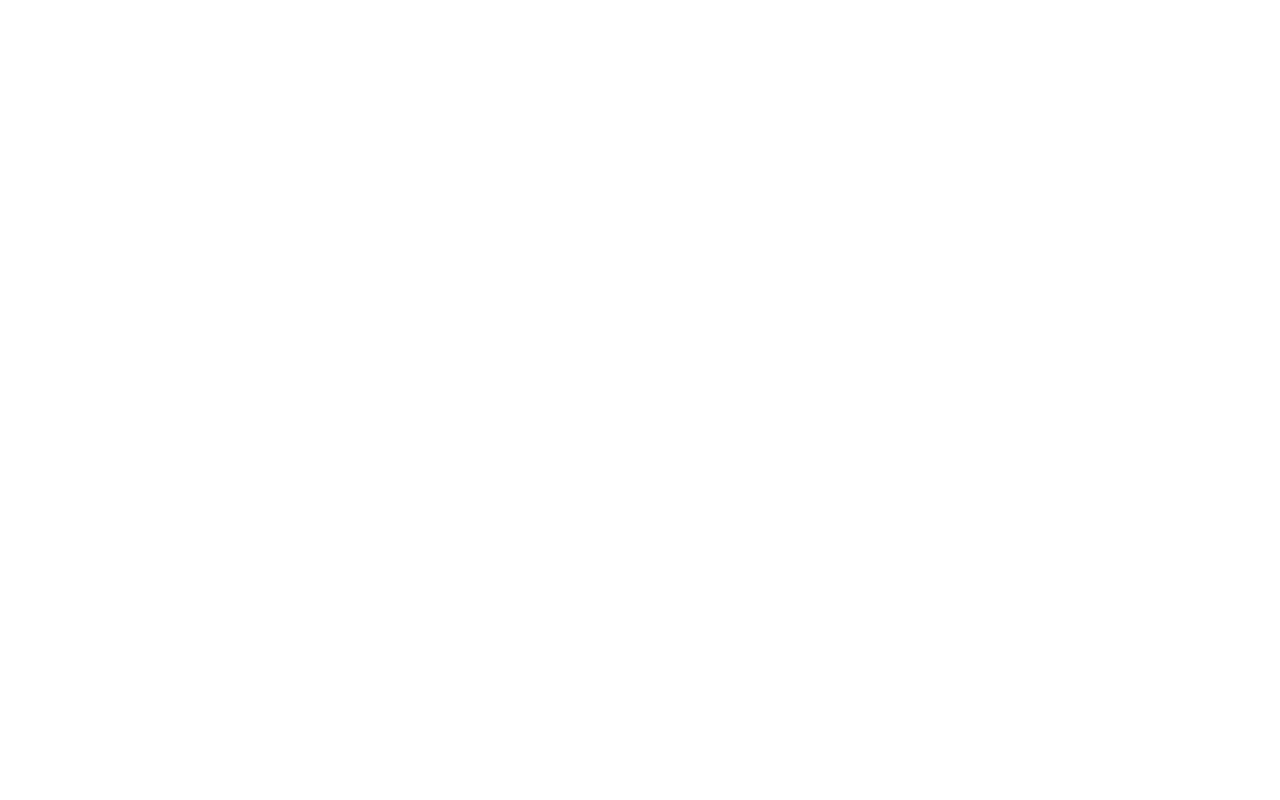
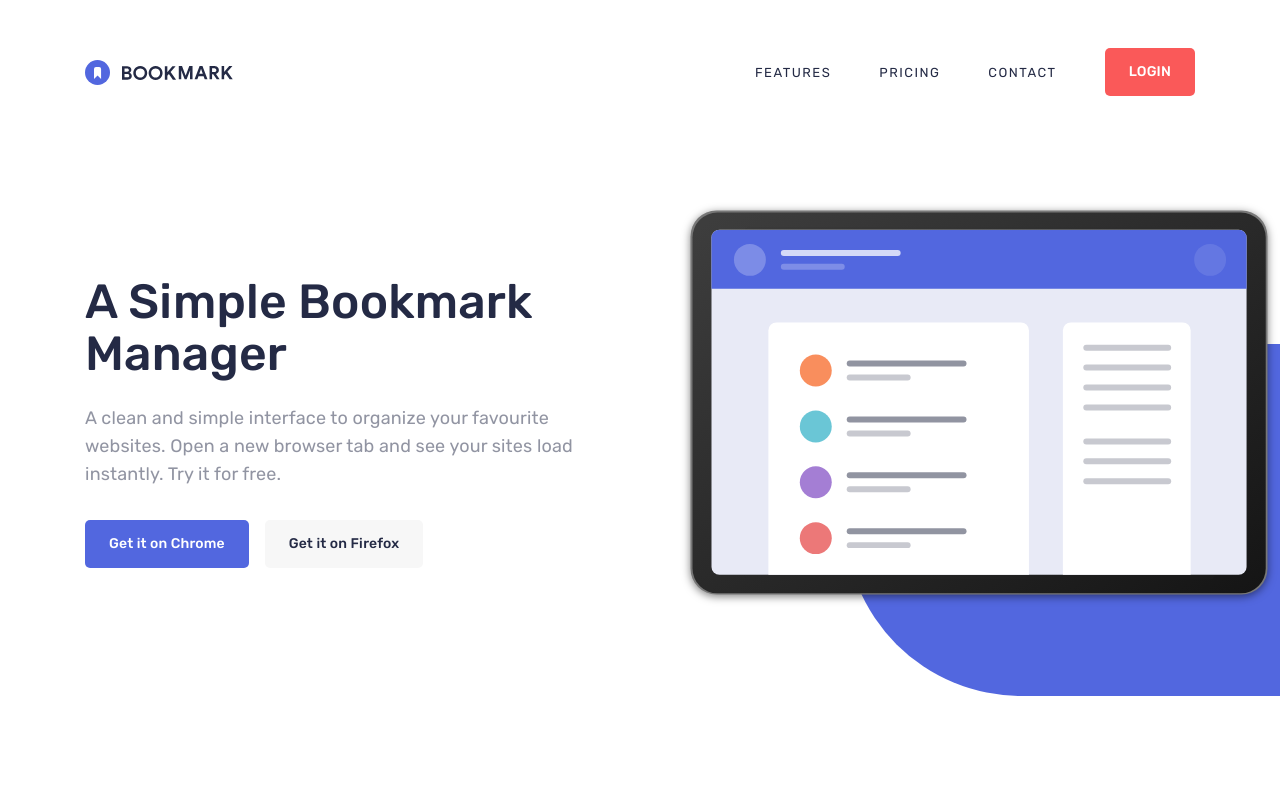
Before and after one commit to thtflx/bookmark, a plain HTML site: page index.html in a window 1280 px wide. Drawn offline with Linux system fonts and the light colour scheme.

Commit message:
Initial commit

```diff
--- a/css/styles.css
+++ b/css/styles.css
@@ -3,9 +3,9 @@
 :root {
     --blue: #5267DF;
     --red: #FA5959;
-    --dark-blue: #242A45;
-    --dark-blue-75: rgb(36, 42, 69, 0.75);
-    --dark-blue-50: rgb(36, 42, 69, 0.5);
+    --text-color: #242A45;
+    --text-color-75: rgb(36, 42, 69, 0.75);
+    --text-color-50: rgb(36, 42, 69, 0.5);
     --grey: #9194A2;
 }
 
@@ -63,10 +63,11 @@ body {
     padding: 0;
     margin: 0;
     font-size: 16px;
+    overflow-x: hidden;
     line-height: 36px;
     letter-spacing: 0.15px;
     font-family: "Rubik", "Arial", sans-serif;
-    color: var(--dark-blue-50);
+    color: var(--text-color-50);
     background-color: #fff;
 }
 
@@ -124,9 +125,9 @@ select:-webkit-autofill:focus {
 
 .container {
     width: 100%;
-    max-width: 700px;
-    padding-left: 50px;
-    padding-right: 50px;
+    max-width: 1150px;
+    padding-left: 20px;
+    padding-right: 20px;
     margin-right: auto;
     margin-left: auto;
 }
@@ -139,6 +140,208 @@ select:-webkit-autofill:focus {
 }
 
 
+/* BUTTON */
+
+.button {
+    display: inline-block;
+    padding: 8px 22px;
+    font-size: 14px;
+    line-height: 2;
+    font-weight: 500;
+    border: 2px solid transparent;
+    text-decoration: none;
+    cursor: pointer;
+    text-align: center;
+    white-space: nowrap;
+    border-radius: 5px;
+}
+
+.button:active {
+    opacity: 0.6;
+}
+
+.button--red {
+    background-color: var(--red);
+    color: #fff;
+}
+
+.button--red:hover {
+    border-color: var(--red);
+    color: var(--red);
+    background-color: #fff;
+}
+
+.button--blue {
+    background-color: var(--blue);
+    color: #fff;
+}
+
+.button--blue:hover {
+    border-color: var(--blue);
+    color: var(--blue);
+    background-color: #fff;
+}
+
+.button--grey {
+    background-color: #f7f7f7;
+    color: var(--text-color);
+}
+
+.button--grey:hover {
+    border-color: var(--grey);
+    color: var(--grey);
+    background-color: #fff;
+}
+
+.button--block {
+    display: block;
+    width: 100%;
+}
+
+.button--site-header {
+    padding: 10px 31px;
+    font-size: 13px;
+    line-height: 17px;
+    letter-spacing: 1.5;
+}
+
+
+/* LOGO */
+
+.logo {
+    display: block;
+    text-decoration: none;
+}
+
+.logo:hover {
+    opacity: 0.8;
+}
+
+.logo:active {
+    opacity: 0.6;
+}
+
+.logo__img {
+    display: block;
+    width: 149px;
+    height: 25px;
+    object-fit: contain;
+}
+
+
+/* SITENAV */
+
+.sitenav {
+    font-size: 13px;
+    line-height: 17px;
+    text-transform: uppercase;
+    letter-spacing: 1.5px;
+}
+
+.sitenav__list {
+    display: flex;
+    padding: 0;
+    margin: 0;
+    list-style: none;
+}
+
+.sitenav__item:not(:last-child) {
+    margin-right: 48px;
+}
+
+.sitenav__link {
+    display: block;
+    text-decoration: none;
+    color: var(--text-color);
+}
+
+.sitenav__link:hover {
+    color: var(--red);
+}
+
+.sitenav__link:active {
+    opacity: 0.6;
+}
+
+
+/* SITE-HEADER */
+
+.site-header {
+    text-transform: uppercase;
+    padding-top: 48px;
+    padding-bottom: 48px;
+}
+
+.site-header__container {
+    display: flex;
+    align-items: center;
+}
+
+.site-header__logo {
+    margin-right: auto;
+}
+
+.site-header__sitenav {
+    margin-right: 48px;
+}
+
+
+/* HERO */
+
+.hero {
+    padding-top: 66px;
+    padding-bottom: 105px;
+    background-image: url("../img/blue-pill-bg.svg");
+    background-repeat: no-repeat;
+    background-position: calc(50% + 705px) 200px;
+}
+
+.hero__container {
+    display: flex;
+    align-items: flex-start;
+}
+
+.hero__content {
+    flex-shrink: 0;
+    width: 100%;
+    padding-top: 66px;
+    max-width: 540px;
+    margin-right: 65px;
+}
+
+.hero__heading {
+    margin-top: 0;
+    margin-bottom: 24px;
+    font-size: 48px;
+    line-height: 52px;
+    font-weight: 500;
+    color: var(--text-color);
+}
+
+.hero__text {
+    margin-top: 0;
+    margin-bottom: 32px;
+    font-size: 18px;
+    line-height: 28px;
+}
+
+.hero__actions {
+    display: flex;
+}
+
+.hero__actions__item:not(:last-child) {
+    margin-right: 16px;
+}
+
+.hero__img {
+    flex-shrink: 0;
+    width: 578px;
+    height: 385px;
+    object-fit: contain;
+    filter: drop-shadow(0px 2px 4px rgba(0, 0, 0, 0.5));
+}
+
+
 /* RETINA */
 
 @media only screen and (-webkit-min-device-pixel-ratio: 2),
--- a/index.html
+++ b/index.html
@@ -8,7 +8,7 @@
     <meta name="viewport" content="width=device-width, initial-scale=1.0">
 
     <!-- Title -->
-    <title>Project</title>
+    <title>Bookmark</title>
 
     <!-- Google fonts -->
     <!-- in css -->
@@ -21,8 +21,50 @@
 <body>
 
 
+    <!-- SITE-HEADER -->
+    <header class="site-header">
+        <div class="site-header__container container">
+            <a class="site-header__logo logo" href="index.html">
+                <img class="logo__img" src="img/logo-min.svg" alt="Bookmark logo" width="149" height="25">
+            </a>
+
+            <nav class="site-header__sitenav sitenav">
+                <ul class="sitenav__list">
+                    <li class="sitenav__item">
+                        <a href="#" class="sitenav__link">Features</a>
+                    </li>
+                    <li class="sitenav__item">
+                        <a href="#" class="sitenav__link">Pricing</a>
+                    </li>
+                    <li class="sitenav__item">
+                        <a href="#" class="sitenav__link">Contact</a>
+                    </li>
+                </ul>
+            </nav>
+
+            <a class="button button__site-header button--red" href="#">Login</a>
+        </div>
+    </header>
 
 
+
+    <!-- MAIN-CONTENT -->
+    <main class="main-content">
+        <!-- HERO -->
+        <div class="hero">
+            <div class="hero__container container">
+                <div class="hero__content">
+                    <h1 class="hero__heading">A Simple Bookmark Manager</h1>
+                    <p class="hero__text">A clean and simple interface to organize your favourite websites. Open a new browser tab and see your sites load instantly. Try it for free.</p>
+                    <div class="hero__actions">
+                        <a class="hero__actions__item button button--blue" href="#">Get it on Chrome</a>
+                        <a class="hero__actions__item button button--grey" href="#">Get it on Firefox</a>
+                    </div>
+                </div>
+                <img class="hero__img" src="img/hero-img.svg" alt="Bookmark manager illustration" width="578" height="385">
+            </div>
+        </div>
+    </main>
 
     <script src="js/main.js"></script>
 </body>
```
Also changed, not shown: img/blue-pill-bg.svg (added), img/hero-img.svg (added), img/logo-min.svg (added), img/logo-white-min.svg (added).
